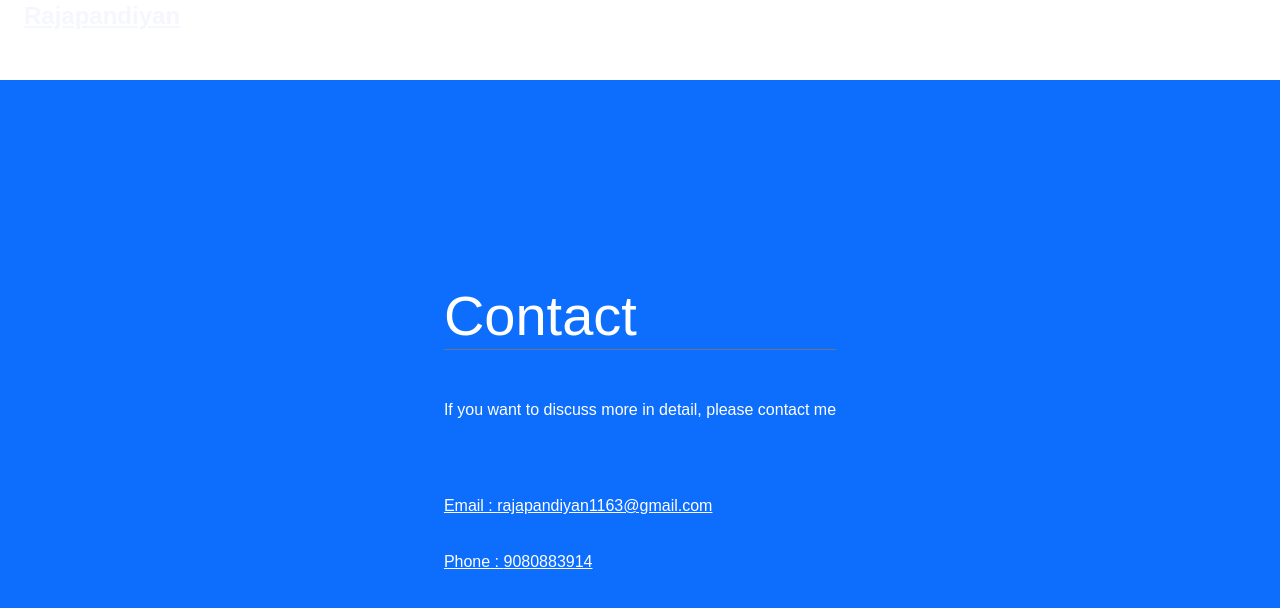
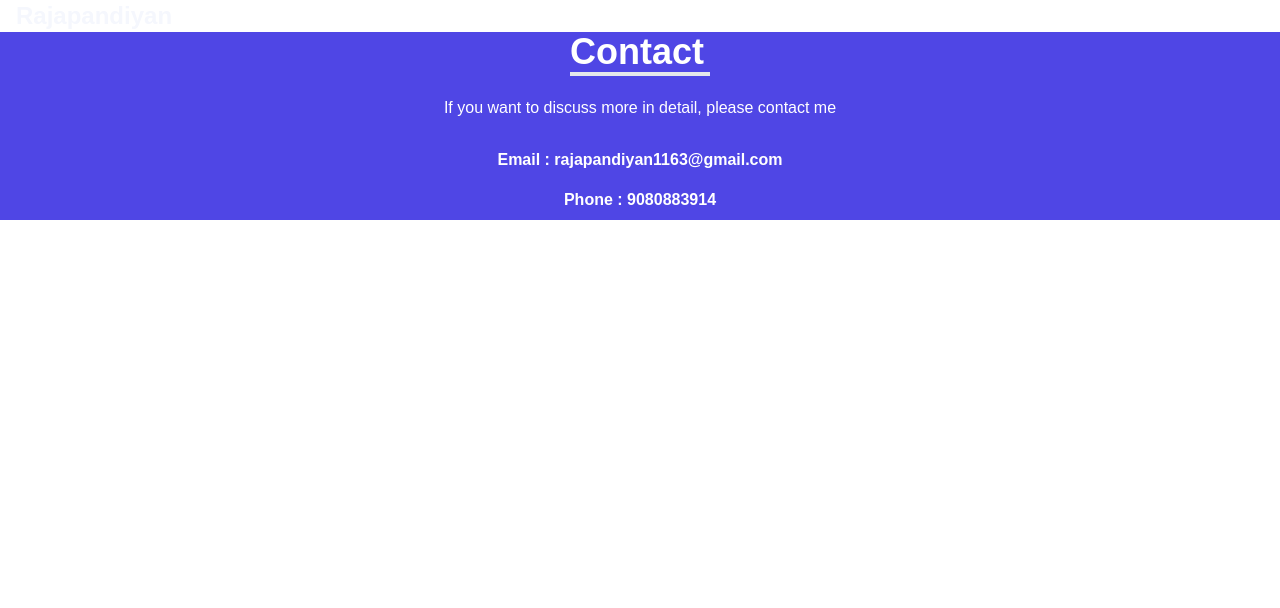
Before and after one commit to Rajapandiyan1/Mern_portfolio, a Next.js app: page /Contact in a window 1280 px wide. Shown: the top 608 px of the page. Built offline with nearby package versions, Linux system fonts and the light colour scheme.

Commit message:
re-arage

```diff
--- a/Components/Contact.tsx
+++ b/Components/Contact.tsx
@@ -5,13 +5,12 @@ export default function Contact () {
         phone: '9080883914'
     }
 
-    return <section id="contact" style={{minHeight: "90vh" , alignItems: "center"}} className="d-flex bg-indigo-600 flex-column bg-primary px-5 justify-content-center text-white">
-    <div className="d-flex flex-column">
-        <h1 className="display-4 border-bottom border-secondary mb-5 w-140 font-weight-bold">Contact</h1>
-        <p className="pb-5">If you want to discuss more in detail, please contact me</p>
-        <p className="py-2 font-weight-bold"><a className="text-white" href="mailto:rajapandiyan1163@gmail.com">Email : {config.email}</a></p>
-        <p className="py-2 font-weight-bold"><a href="tel:9080883914" className="text-white ">Phone : {config.phone}</a></p>
-    </div>
-</section>
+    return <section id='contact' style={{alignItems:'center'}} className='flex bg-indigo-600 flex-col bg-primary px-5 justify-center text-white'>
+        <div style={{alignItems:'center'}} className='flex flex-col '>
 
+            <h1 className='text-4xl border-b-4  border-secondary mb-5 w-[140px] font-bold'>Contact</h1>
+            <p className='pb-5'>If you want to discuss more in detail, please contact me</p>
+            <p className='py-2'><span className='font-bold'><a href="mailto:rajapandiyan1163@gmail.com">Email : {config.email}</a></span></p>
+            <p className='py-2'><span className='font-bold'><a href="tel:9080883914">Phone : {config.phone}</a></span></p>        </div>
+    </section>
 }
--- a/Components/Header.tsx
+++ b/Components/Header.tsx
@@ -10,7 +10,7 @@ const Header = () => {
   };
 
   return (
-    <nav style={{height:'10vh',position:'relative',zIndex:'1',}} className="bg-indigo-800 ">
+    <nav style={{zIndex:'999',}} className="bg-indigo-800 ">
       <div className="max-w-7xl mx-auto px-4 sm:px-6 lg:px-8">
         <div className="flex items-center justify-between h-16">
           <div className="flex-shrink-0">
--- a/Components/Hero.tsx
+++ b/Components/Hero.tsx
@@ -13,7 +13,7 @@ function Hero() {
     git:"https://github.com/Rajapandiyan1"
 }
   return (
- <section style={{position:'relative',alignItems:'center' ,zIndex:"-1"}} className='flex flex-col md:flex-row px-5 py-10 md:py-1  bg-indigo-600 justify-center'>
+ <section style={{alignItems:'center'}} className='flex flex-col md:flex-row px-5 py-10 md:py-1  bg-indigo-600 justify-center'>
        <div className='col-md-6 flex flex-col'>
             <h1 className=' text-white text-6xl font-hero-font'>Hi, <br/> I`m <span className='text-black'>R</span> Rajapandiyan
                 <p className='text-2xl'>I`m MERN Stack Developer</p>
--- a/app/About/page.tsx
+++ b/app/About/page.tsx
@@ -6,8 +6,8 @@ function page() {
   return (
     <>
   <Header/>
-    <section style={{minHeight:'90vh'}} className='flex md:flex-row flex-col bg-indigo-600'>
-        <div  style={{position:"relative",zIndex:"899",alignItems:'center'}} className='md:w-1/2 px-5 flex'>
+    <section  className='flex md:flex-row flex-col bg-indigo-600'>
+        <div  style={{position:"relative",alignItems:'center'}} className='md:w-1/2 px-5 flex'>
             <Image src={About} alt='About'/>
         </div>
         <div className='md:w-1/2 flex justify-center my-10 md:my-1 px-10'>
--- a/app/Resume/page.tsx
+++ b/app/Resume/page.tsx
@@ -9,7 +9,7 @@ function page() {
   return (
     <>
     <Header/>
-    <section id='resume' style={{minHeight:"90vh"}} className='flex flex-col py-10  md:flex-row bg-secondary bg-indigo-600 px-5'>
+    <section id='resume'  className='flex flex-col py-10  md:flex-row bg-secondary bg-indigo-600 px-5'>
         <div className=' md:w-1/2 flex justify-center md:justify-end'>
             <Image className='w-[300px]' alt='resume' src={ResumeImg} />
         </div>
--- a/app/layout.tsx
+++ b/app/layout.tsx
@@ -2,7 +2,7 @@ import type { Metadata } from "next";
 import { Inter } from "next/font/google";
 import "./globals.css";
 import Header from "@/Components/Header";
-import 'bootstrap/dist/css/bootstrap.css'
+// import 'bootstrap/dist/css/bootstrap.css'
 const inter = Inter({ subsets: ["latin"] });
 
 export const metadata: Metadata = {
```
